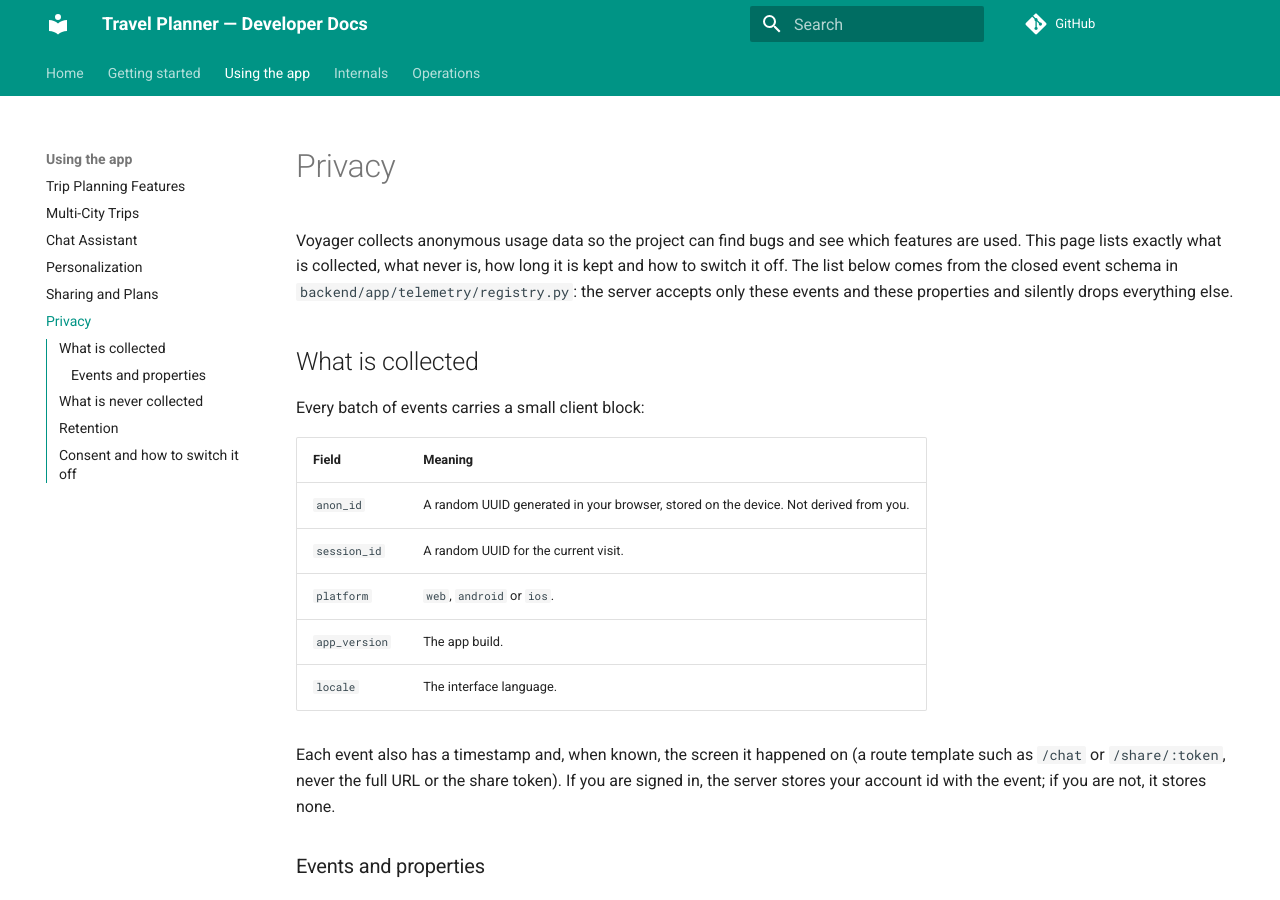
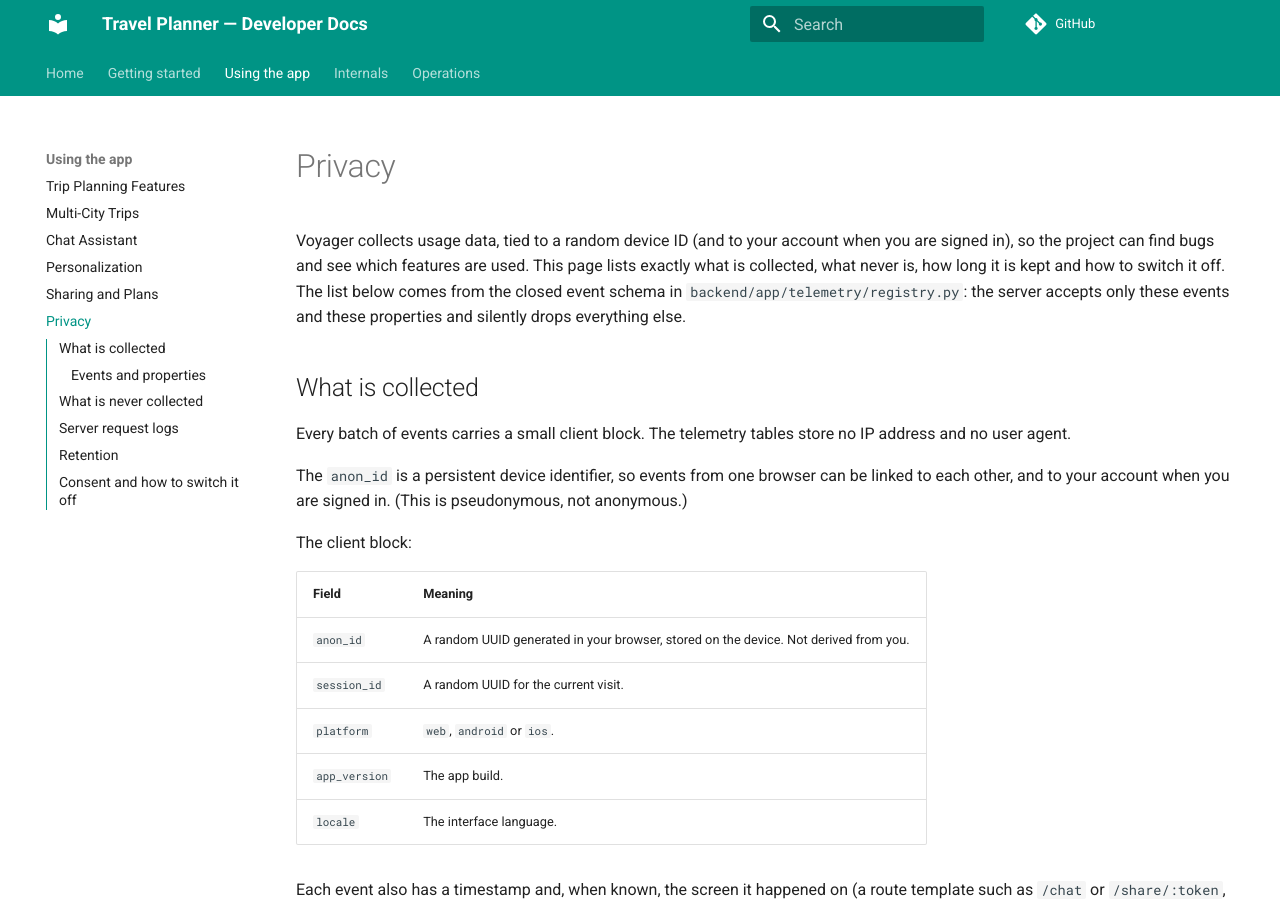
Before and after one commit to rupakc/travel-planner, an MkDocs documentation site: the page built from docs/Privacy.md, in a window 1280 px wide and 900 px high. Built offline with MkDocs 1.6.1 and Material for MkDocs 9.7.7, drawn with Linux system fonts in a browser that asks for light colours; comment, search, counter and statistics services are not loaded; some of the changed text lies outside the part shown.

Commit message:
fix(privacy): accurate consent copy, telemetry theme/lang props, log disclosure
Co-Authored-By: Claude Opus 5.5 <noreply@anthropic.com>

```diff
--- a/docs/Privacy.md
+++ b/docs/Privacy.md
@@ -1,10 +1,14 @@
 # Privacy
 
-Voyager collects anonymous usage data so the project can find bugs and see which features are used. This page lists exactly what is collected, what never is, how long it is kept and how to switch it off. The list below comes from the closed event schema in `backend/app/telemetry/registry.py`: the server accepts only these events and these properties and silently drops everything else.
+Voyager collects usage data, tied to a random device ID (and to your account when you are signed in), so the project can find bugs and see which features are used. This page lists exactly what is collected, what never is, how long it is kept and how to switch it off. The list below comes from the closed event schema in `backend/app/telemetry/registry.py`: the server accepts only these events and these properties and silently drops everything else.
 
 ## What is collected
 
-Every batch of events carries a small client block:
+Every batch of events carries a small client block. The telemetry tables store no IP address and no user agent.
+
+The `anon_id` is a persistent device identifier, so events from one browser can be linked to each other, and to your account when you are signed in. (This is pseudonymous, not anonymous.)
+
+The client block:
 
 | Field | Meaning |
 |---|---|
@@ -57,6 +61,10 @@ The schema has no field for any of these, and the server drops unknown fields:
 - Your email address or name.
 - Other people's content.
 
+## Server request logs
+
+Separately from telemetry, the app's request-log line records only the HTTP method, path, status code, duration and username (or `anonymous`), with no IP address or user agent; uvicorn's standard access log is not disabled in the app container, and it records the connecting client address.
+
 ## Retention
 
 Raw events are kept for 90 days in a separate database file on the server (`telemetry.db`) and are not backed up. Daily aggregate counts (events, users and sessions per day, event and platform) are kept longer in the main database and are backed up with the user tables.
--- a/frontend/src/components/ui/ThemeToggle.jsx
+++ b/frontend/src/components/ui/ThemeToggle.jsx
@@ -21,7 +21,7 @@ export default function ThemeToggle({ className = '' }) {
   const onClick = () => {
     const to = NEXT[mode]
     setTheme(to)
-    report('theme_change', { from: mode, to })
+    report('theme_change', { theme: to })
   }
 
   return (
```
Also changed, not shown: frontend/src/components/ui/NavBar.test.jsx (+3 -3 lines), 8 other files.
